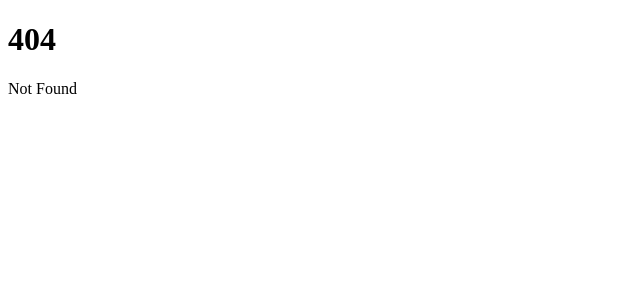
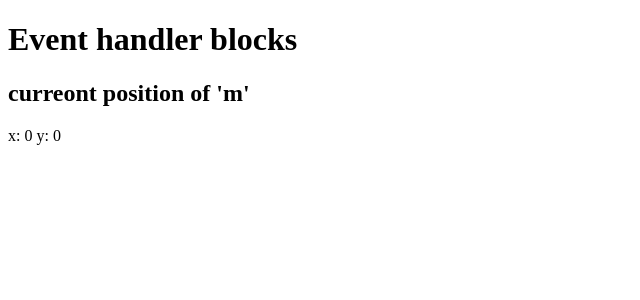
Before and after one commit to dante01yoon/svelte-tutorial, a SvelteKit app: page /event-handler in a window 1280 px wide. Before the commit this address had no page. Shown: the top 300 px of the page, without its empty margins (0-640 px from the left). Built offline with nearby package versions, Linux system fonts and the light colour scheme.

Commit message:
feat: add event-handler page

```diff
--- a/src/routes/+page.svelte
+++ b/src/routes/+page.svelte
@@ -1,5 +1,5 @@
 <script>
-	const links = ['logic-key', 'logic-await'];
+	const links = ['logic-key', 'logic-await', 'event-handler'];
 </script>
 
 <title>svelte tutorial</title>
--- /dev/null
+++ b/src/routes/event-handler/+page.svelte
@@ -0,0 +1,24 @@
+<script>
+	/** @typedef {{x: number, y: number}} Point */
+	/** @type { Point } */
+	let m = { x: 0, y: 0 };
+
+	/** @param { MouseEvent } event */
+	function handleMove(event) {
+		m.x = event.clientX;
+		m.y = event.clientY;
+	}
+</script>
+
+<h1>Event handler blocks</h1>
+<main on:pointermove={(e) => (m = { x: e.clientX, y: e.clientY })} class="playground">
+	<h2>curreont position of 'm'</h2>
+	<div>x: {m.x} y: {m.y}</div>
+</main>
+
+<style>
+	.playground {
+		width: 100vw;
+		height: 100vh;
+	}
+</style>
```
